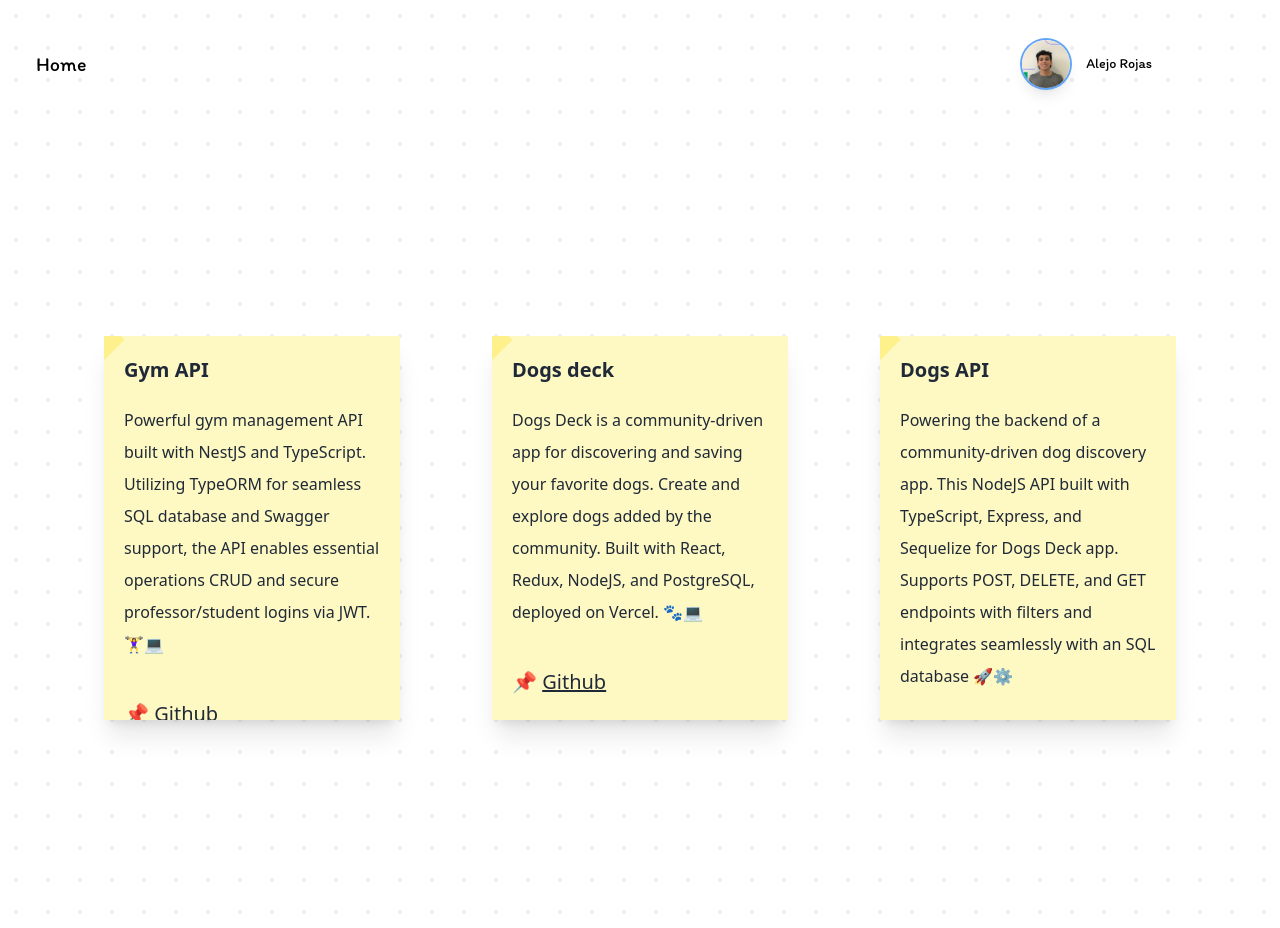
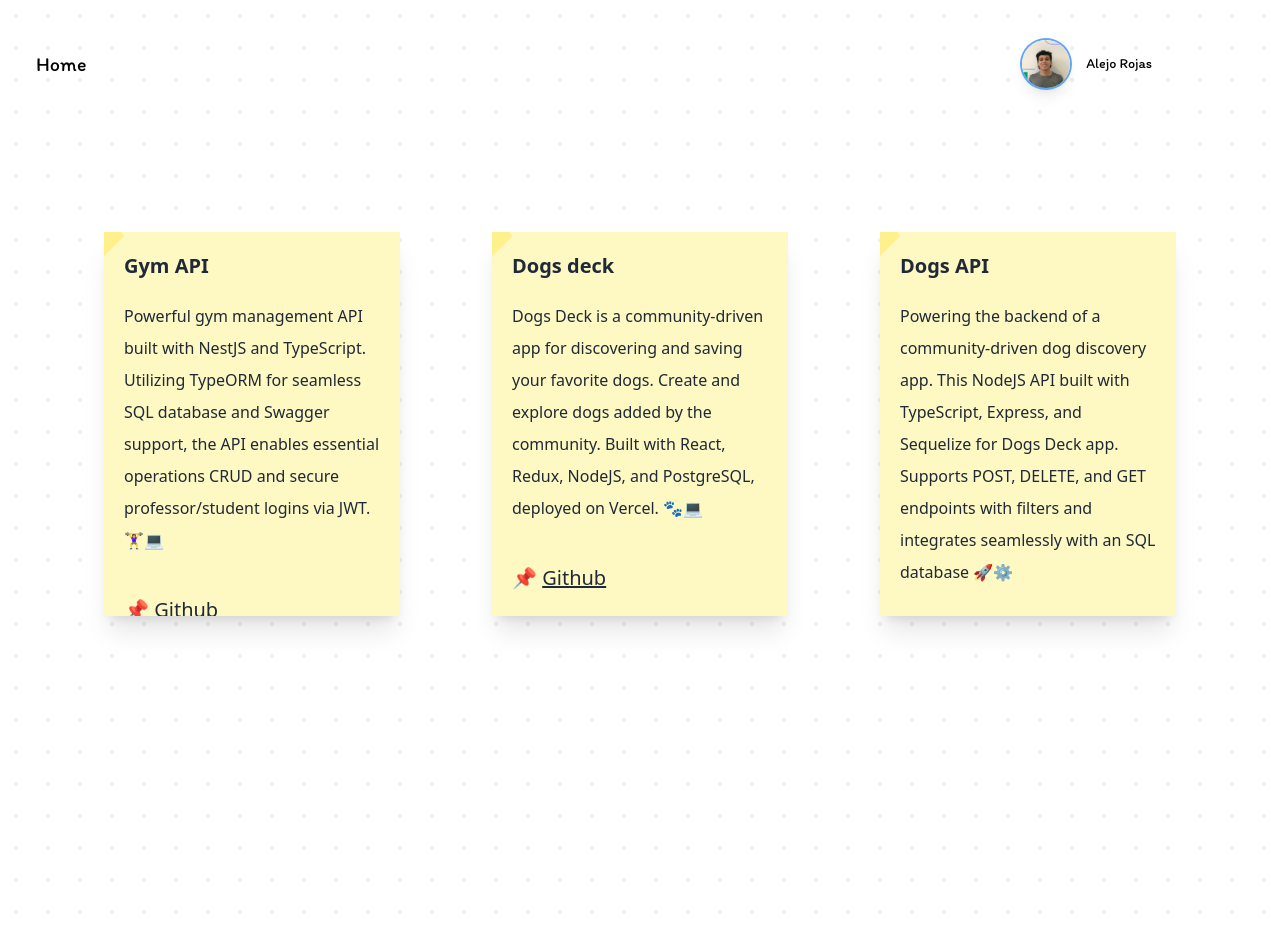
Before and after one commit to alejorrojas/portfolio-alejo, a Next.js app: page /work in a window 1280 px wide. Built offline with nearby package versions, Linux system fonts and the light colour scheme.

Commit message:
fix projects position

```diff
--- a/app/work/page.tsx
+++ b/app/work/page.tsx
@@ -5,7 +5,7 @@ import dataWork from '@/data/work.data'
 
 const Work = () => {
   return (
-    <main className="flex xl:flex-row xs:flex-col gap-3 min-w-screen min-h-screen xs:items-center justify-evenly xs:p-2 md:p-16">
+    <main className="flex xl:flex-row xs:flex-col gap-3 min-w-screen min-h-screen xs:items-center md:items-center lg:items-start justify-evenly xs:p-2 md:p-16">
     {dataWork.map((work, i) =>(
       <Note cancel=".footer" key={i} properties="bg-yellow-100" cornerProperties="bg-yellow-200">
         <header className='cursor-pointer'>
```
